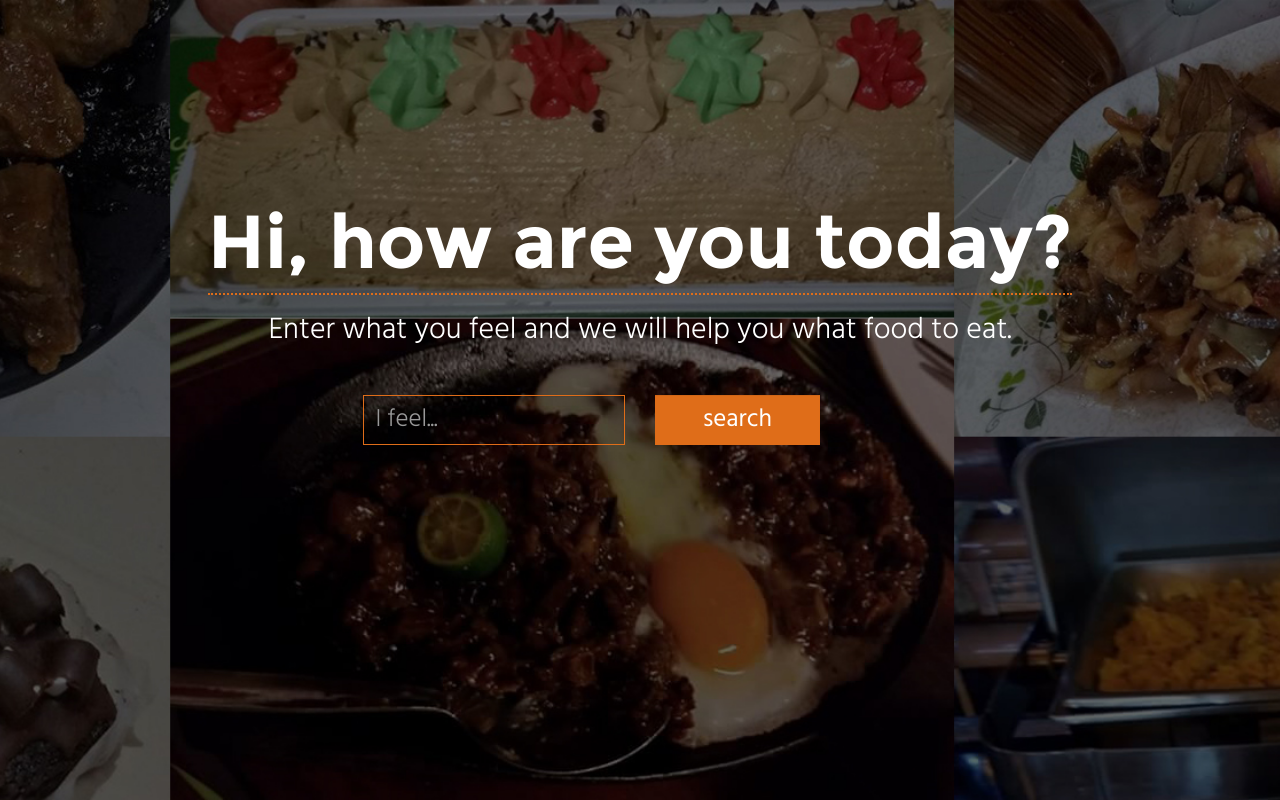
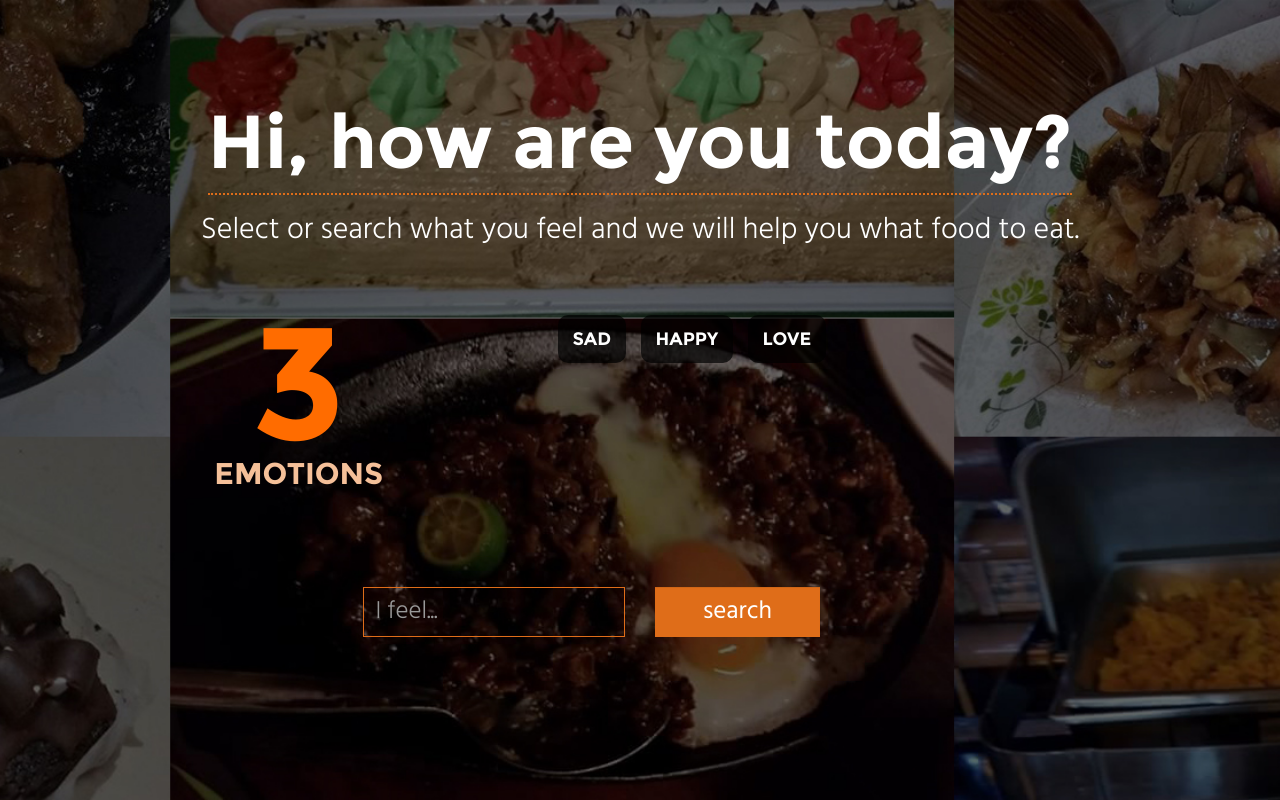
Before and after one commit to janjantandayag/thesis, a PHP site: page / in a window 1280 px wide. Run offline with PHP 8.4, Linux system fonts and the light colour scheme; data comes from the database, SQL or seed files in the repository; some libraries are stand-ins or nearby versions.

Commit message:
Modified index page and added pagination function

```diff
--- a/user/css/style.css
+++ b/user/css/style.css
@@ -114,7 +114,19 @@ input, select {
     background-size: cover;
     text-align: center;
     min-height: 100vh;
-    padding: 200px 0px 10px 0px;
+    padding: 100px 0px 100px 0px;
+}
+
+.not-found p{
+    text-transform: uppercase;
+    font-family: montserratBold;
+    text-align: center;
+    color: #b7b0ab;
+    font-size: 125%;
+    margin-top: 25px;
+}
+.not-found span.emotion-name{
+    color:#df6d19;
 }
 
 #banner h1{
@@ -140,9 +152,49 @@ input, select {
     text-align: center;
     margin-bottom: 50px;
 }
+#banner h1.emotion-num{
+    color:#ff6c00;
+    border:none;
+    font-size:1000%;
+    font-family: montserratBold;
+    padding-bottom: 0px;
+    margin-bottom: 0px;
+    display: block;
+}
+#banner .emotion-stats{
+    margin-bottom: 100px;
+}
+#banner h3.emotion-label{
+    color:#f5c099;
+    text-transform: uppercase;
+    font-size: 187.5%;
+    font-family: montserratBold;
+    line-height: 0;
+    display: inline-block;
+}
+#banner .emotions{
+    text-align: left;
+}
+#banner a.emotion-indiv{
+    color:#ffffff;
+    text-transform: uppercase;
+    font-size: 18px;
+    background: rgba(0,0,0,.7);
+    padding: 15px;
+    border-radius: 10px;
+    margin-right: 10px;
+    text-decoration: none;
+    transition: all 1s;
+    display: inline-block;
+    margin-top:20px;
+    font-family: montserratBold;
+}
+#banner a.emotion-indiv:hover{
+    background: rgba(223,109,25,1);
+    color:#ffffff;
+}
 #banner input{
     height: 50px;
-
 }
 #search-header input{
     height: 40px;
@@ -192,8 +244,7 @@ input, select {
     font-size:112.50%;
 }
 .search-label{
-    padding: 10px 0px;
-    margin-bottom: 40px;
+    padding-top: 20px;
 }
 .search-label p span{
     color: #df6d19;
@@ -236,8 +287,8 @@ input, select {
 .search-content .row{
     margin-top:30px;
 }
+
 .pagination{
-    border-top: 1px dotted #df6d19;
     text-align: center;
     padding: 10px 0;
 }
--- /dev/null
+++ b/user/database/DatabaseFunction.php
@@ -0,0 +1,64 @@
+<?php
+
+	Class DatabaseFunction{
+		public $servername = 'localhost';
+		public $dbname = 'thesisprototype';
+		public $password = '';
+		public $username = 'root';
+		public $conn;
+
+    	public function __construct(){
+			try {
+				    $this->conn = new PDO("mysql:host=$this->servername;dbname=$this->dbname", $this->username, $this->password);
+				    // set the PDO error mode to exception
+				    $this->conn->setAttribute(PDO::ATTR_ERRMODE, PDO::ERRMODE_EXCEPTION);
+			    }
+			catch(PDOException $e)
+			    {
+			    	echo "Connection failed: " . $e->getMessage();
+			    }
+		}
+
+		public function displayEmotions(){
+    		$stmt = $this->conn->prepare("SELECT * FROM emotion");
+	 		$stmt->execute();
+	 		$result = $stmt->fetchAll();
+	 		return $result;
+    	}
+
+    	public function getNumEmotion(){
+    		$stmt = $this->conn->prepare("SELECT * FROM emotion");
+    		$stmt->execute();
+    		$count = $stmt->rowCount();
+    		return $count;
+    	}
+
+    	public function getFoods($page, $emotionName){
+    		$numOfRecPerPage = 10;
+    		$startFrom = ($page-1) * $numOfRecPerPage;
+    		$stmt = $this->conn->prepare("SELECT DISTINCT(food.food_id),food.food_name, food.food_description from emotion, attribute_emotion,attribute, attribute_food, food WHERE emotion.emotion_name LIKE '%$emotionName%' AND emotion.emotion_id = attribute_emotion.emotion_id AND attribute_emotion.attribute_id = attribute.attribute_id AND attribute.attribute_id = attribute_food.attribute_id AND attribute_food.food_id = food.food_id LIMIT $startFrom,$numOfRecPerPage");
+    		$stmt->execute();
+    		$result = $stmt->fetchAll();
+    		return $result;
+    	}
+
+    	public function descriptionScreen($description){
+    		$strLength = strlen($description);
+    		if($strLength <= 150)
+    		{
+    			return $description;
+    		}
+    		else{
+    			$description = substr($description, 0, 150);
+    			return $description.' . . .';
+    		}
+    	}
+
+    	public function pagination($emotionName){
+    		$stmt = $this->conn->prepare("SELECT DISTINCT(food.food_id),food.food_name, food.food_description from emotion, attribute_emotion,attribute, attribute_food, food WHERE emotion.emotion_name LIKE '%$emotionName%' AND emotion.emotion_id = attribute_emotion.emotion_id AND attribute_emotion.attribute_id = attribute.attribute_id AND attribute.attribute_id = attribute_food.attribute_id AND attribute_food.food_id = food.food_id");
+    		$stmt->execute();
+    		$count = $stmt->rowCount();
+    		$totalPages = ceil($count/10);
+    		return $totalPages;
+    	}
+	}
--- a/user/index.php
+++ b/user/index.php
@@ -1,3 +1,9 @@
+<?php
+	include('database/DatabaseFunction.php');
+	$db = new DatabaseFunction;
+	$emotions = $db->displayEmotions();
+	$count = $db->getNumEmotion();
+?>
 <!DOCTYPE html>
 <html>
 <head>
@@ -11,7 +17,18 @@
 		<div class="container">
 			<div class="row">
 				<h1>Hi, how are you today?</h1>
-				<p>Enter what you feel and we will help you what food to eat.</p>
+				<p>Select or search what you feel and we will help you what food to eat.</p>
+			</div>
+			<div class="row emotion-stats">
+				<div class="col-md-5">
+					<h1 class="emotion-num"><?= $count ?></h1>
+					<h3 class="emotion-label">EMOTIONS</h3>
+				</div>
+				<div class="col-md-7 emotions">
+					<?php foreach($emotions as $emotion){ ?>
+					<a href="javascript:void(0)" onClick="redirectTo('<?=$emotion['emotion_name'] ?>')"class="emotion-indiv"><?= $emotion['emotion_name'] ?></a>
+					<?php } ?>
+				</div>
 			</div>
 			<form action="result.php" method="GET">
 				<div class="row">
@@ -30,8 +47,25 @@
 		</div>
 	</section>
 
-	<script>
+<script>
+    // COUNTER
+	$('.emotion-num').each(function () {
+	    $(this).prop('Counter',0).animate({
+	        Counter: $(this).text()
+	    }, {
+	        duration: 1500,
+	        easing: 'swing',
+	        step: function (now) {
+	            $(this).text(Math.ceil(now));
+	        }
+	    });
+	});
 
-	</script>
+	//ONCLICK
+	function redirectTo(emotionName){
+		window.location.href="result.php?emotion="+emotionName+'&page=1';
+	}
+
+</script>
 </body>
 </html>
```
Also changed, not shown: user/result.php (+26 -19 lines).
